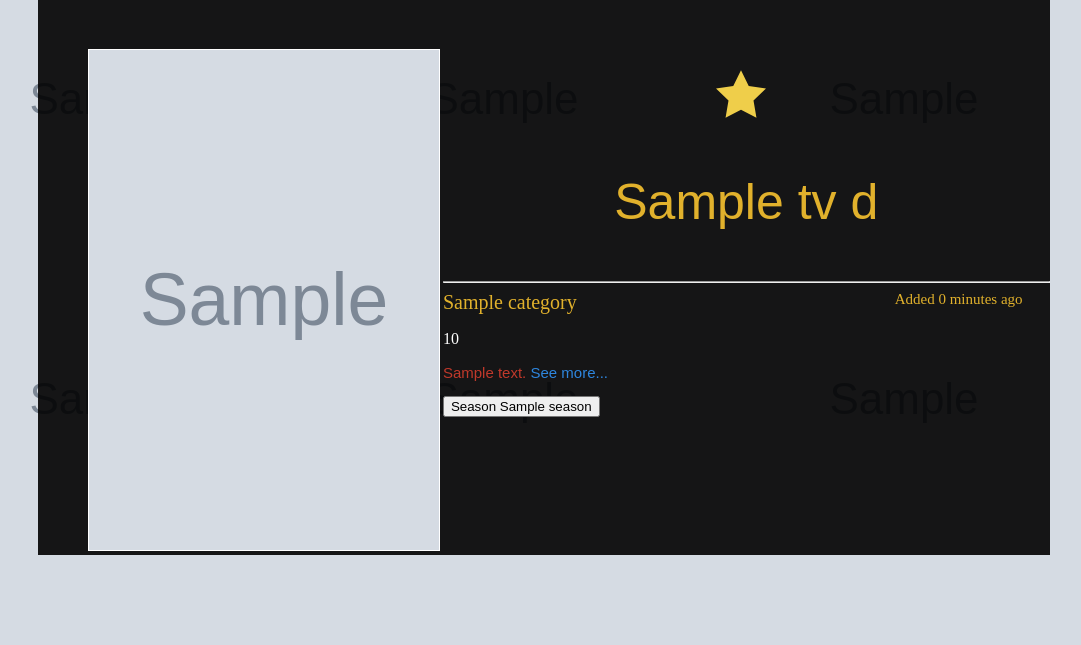
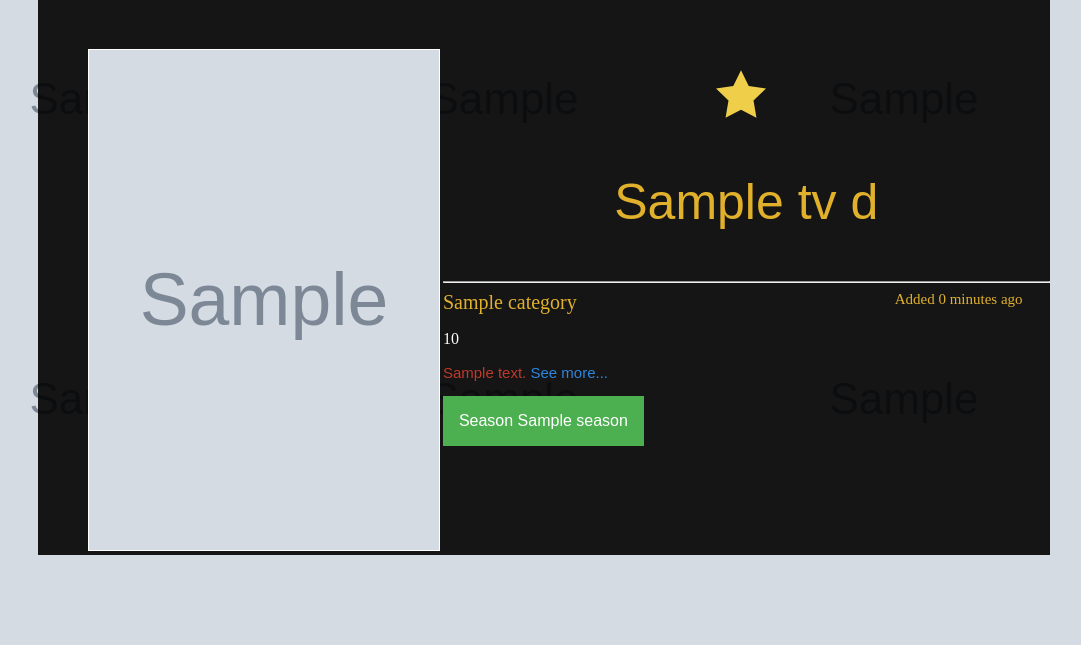
Before and after one commit to orkunincili/MaSarchive, a Django app: template templates/tv_series/tv_detail.html in a window 1280 px wide. Shown: the part 51-696 px from the top of the page, without its empty margins (96-1177 px from the left). Run offline with Django 3.2, Linux system fonts and the light colour scheme; the template is opened without the code that fills it: most values are stand-ins (such as "Sample title", 1, 10 or a date in 2020); grey boxes marked "Sample" are stand-in pictures.

Commit message:
Update movie_detail.css

```diff
--- a/static/css/movie_detail.css
+++ b/static/css/movie_detail.css
@@ -126,3 +126,51 @@ margin-top:20px;
    font-size:30px;
    border-radius:20px;
 }
+
+
+
+
+.dropbtn {
+  background-color: #4CAF50;
+  color: white;
+  padding: 16px;
+  font-size: 16px;
+  border: none;
+}
+.tv_play_button{
+   background-color: #f1f1f1;
+   border:1px solid #f1f1f1;
+   min-width: 160px;
+   height:50px;
+}
+.tv_play_button:hover{
+  background-color: #4CAF50;
+
+}
+
+.dropdown {
+  position: relative;
+  display: inline-block;
+}
+
+.dropdown-content {
+  display: none;
+  position: absolute;
+  background-color: #f1f1f1;
+  min-width: 160px;
+  box-shadow: 0px 8px 16px 0px rgba(0,0,0,0.2);
+  z-index: 1;
+}
+
+.dropdown-content a {
+  color: black;
+  padding: 12px 16px;
+  text-decoration: none;
+  display: block;
+}
+
+.dropdown-content a:hover {background-color: #ddd;}
+
+.dropdown:hover .dropdown-content {display: block;}
+
+.dropdown:hover .dropbtn {background-color: #3e8e41;}
```
